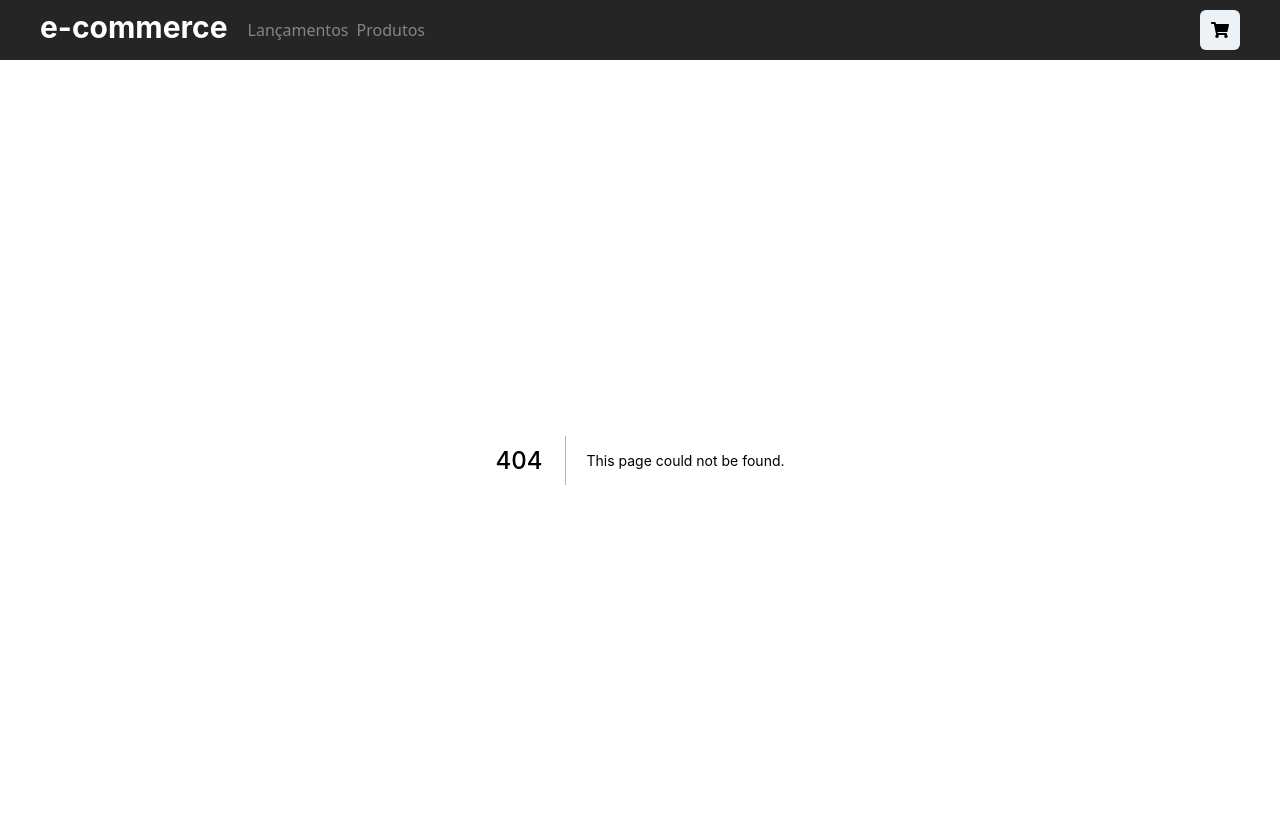
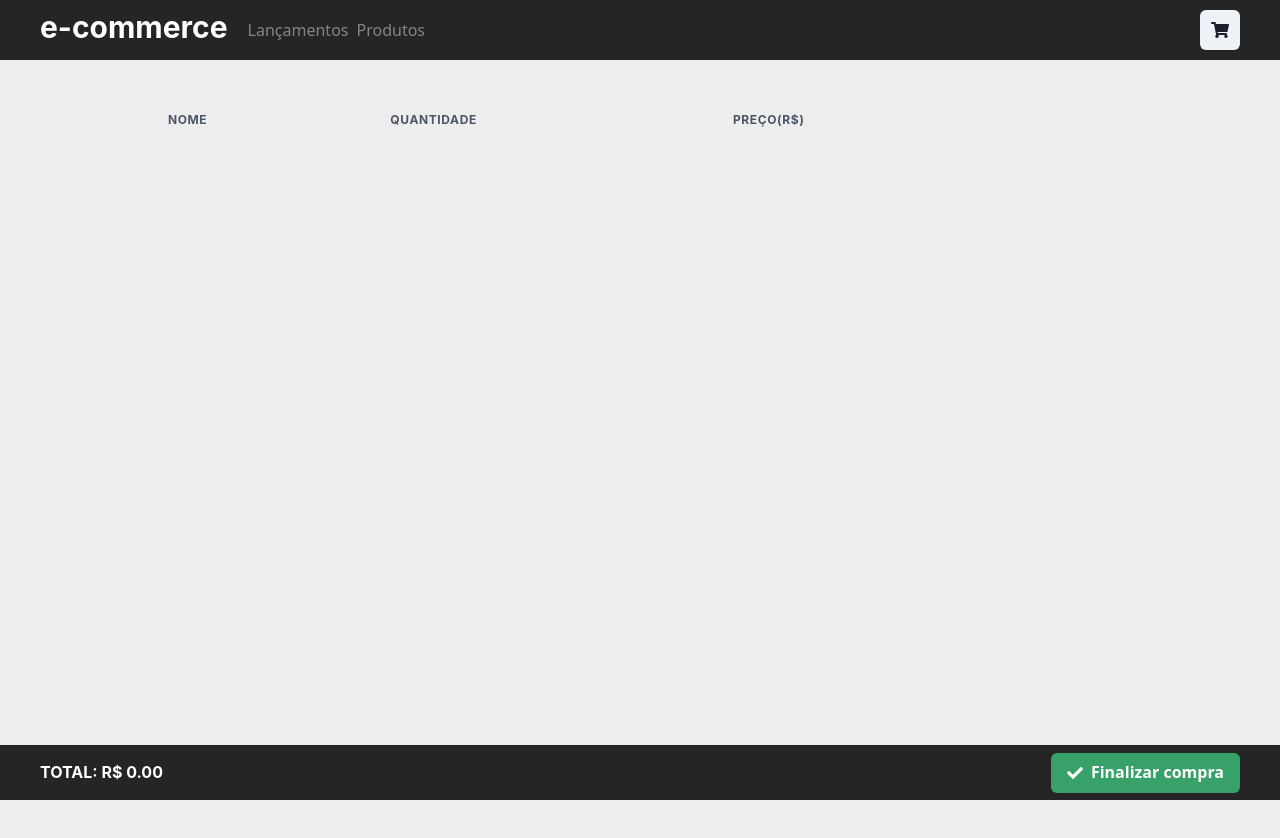
Before and after one commit to odiegoalessandro/ecommerce, a Next.js app: page /cart in a window 1280 px wide. Before the commit this address had no page. Shown: the top 838 px of the page. After the commit the page ends 800 px from the top, so only its background shows below. Built offline with nearby package versions, Linux system fonts and the light colour scheme.

Commit message:
feat: create payment logic

```diff
--- a/src/components/navbar.tsx
+++ b/src/components/navbar.tsx
@@ -42,10 +42,12 @@ export default function Navbar({ path }: NavbarProps){
           Produtos
         </LinkItem>
       </HStack>
-      <IconButton
-        aria-label="carrinho de compras"
-        icon={<FontAwesomeIcon icon={faShoppingCart} />}
-      />
+      <NextLink href="/cart">
+        <IconButton
+          aria-label="carrinho de compras"
+          icon={<FontAwesomeIcon icon={faShoppingCart} />}
+        />
+      </NextLink>
     </Flex>
   )
 }
--- a/src/pages/api/checkout_session/index.ts
+++ b/src/pages/api/checkout_session/index.ts
@@ -11,7 +11,7 @@ export default async function handler(req: NextApiRequest, res: NextApiResponse)
       const session = await stripe.checkout.sessions.create({
         mode: "payment",
         payment_method_types: ["card"],
-        line_items: [req?.body?.items] ?? [],
+        line_items: req?.body?.items ?? [],
         success_url: base_url,
         cancel_url: `${base_url}/cart`
       })
--- /dev/null
+++ b/src/pages/cart.tsx
@@ -0,0 +1,98 @@
+import { Button, Flex, Heading, IconButton, Table, Tbody, Td, Th, Thead, Tr } from "@chakra-ui/react"
+import { faTrashAlt } from "@fortawesome/free-regular-svg-icons"
+import { faCheck } from "@fortawesome/free-solid-svg-icons"
+import { FontAwesomeIcon } from "@fortawesome/react-fontawesome"
+import axios from "axios"
+import { GetServerSideProps } from "next"
+import { useCart } from "../contexts/cartContext"
+import getStripe from "../lib/stripe"
+
+export default function Cart(){
+  const { cart, removeItem, clearCart } = useCart()
+
+  async function handleClick(){
+    const stripe = await getStripe()
+    const lineItems = cart.items.map(item => {
+      return { price: item.id, quantity: item.quantity }
+    })
+    try {
+      const { data: { id } } = await axios.post("/api/checkout_session", {
+        items: lineItems
+      })
+
+      clearCart()
+
+      await stripe.redirectToCheckout({ sessionId: id })
+    } catch (err){
+      console.error(err)
+    }
+
+  }
+  return (
+    <Flex pt={10} w="full">
+      <Table textTransform="capitalize">
+        <Thead>
+          <Tr>
+            <Th>Nome</Th>
+            <Th>Quantidade</Th>
+            <Th>Preço(R$)</Th>
+            <Th></Th>
+          </Tr>
+        </Thead>
+        <Tbody>
+          {
+            cart.items.map((item, index) => (
+              <Tr key={index}>
+                <Td>{item.product.name}</Td>
+                <Td>{item.quantity}</Td>
+                <Td>{(item.unit_amount / 100).toFixed(2)}</Td>
+                <Td>
+                  <IconButton
+                    icon={<FontAwesomeIcon icon={faTrashAlt} />}
+                    aria-label="excluir item"
+                    variant="outline"
+                    colorScheme="red"
+                    onClick={() => removeItem(item.id)}
+                    _hover={{
+                      bgColor: "red",
+                      color: "white"
+                    }}
+                  />
+                </Td>
+              </Tr>
+            ))
+          }
+        </Tbody>
+      </Table>
+      <Flex
+        pos="fixed"
+        bgColor="#252525"
+        w="full"
+        h="55px"
+        color="white"
+        bottom="0"
+        left="0"
+        right="0"
+        px={10}
+        flexDir="row"
+        justifyContent="space-between"
+        alignItems="center"
+      >
+        <Heading
+          as="h2"
+          textTransform="uppercase"
+          size="sm"
+        >
+          total: R$ {(cart.totalPrice / 100).toFixed(2)}
+        </Heading>
+        <Button
+          leftIcon={<FontAwesomeIcon icon={faCheck} />}
+          colorScheme="green"
+          onClick={handleClick}
+        >
+          Finalizar compra
+        </Button>
+      </Flex>
+    </Flex>
+  )
+}
--- a/src/pages/index.tsx
+++ b/src/pages/index.tsx
@@ -13,8 +13,6 @@ interface HomeProps {
 }
 
 export default function Home({ prices }: HomeProps) {
-  const { cart } = useCart()
-  console.log(cart)
   return (
     <Flex minH="calc(100vh - 60px)" pt={10} flexWrap="wrap" justify="center">
       {
--- a/src/pages/products/[id].tsx
+++ b/src/pages/products/[id].tsx
@@ -19,7 +19,6 @@ export default function Id({ product }: IdProps){
   const [quantity, setQuantity] = useState(1)
   const { addItem, cart, removeItem } = useCart()
 
-  console.log(cart)
   return (
     <Flex pt={10} minH="calc(100vh - 60px)">
       <Flex
```
